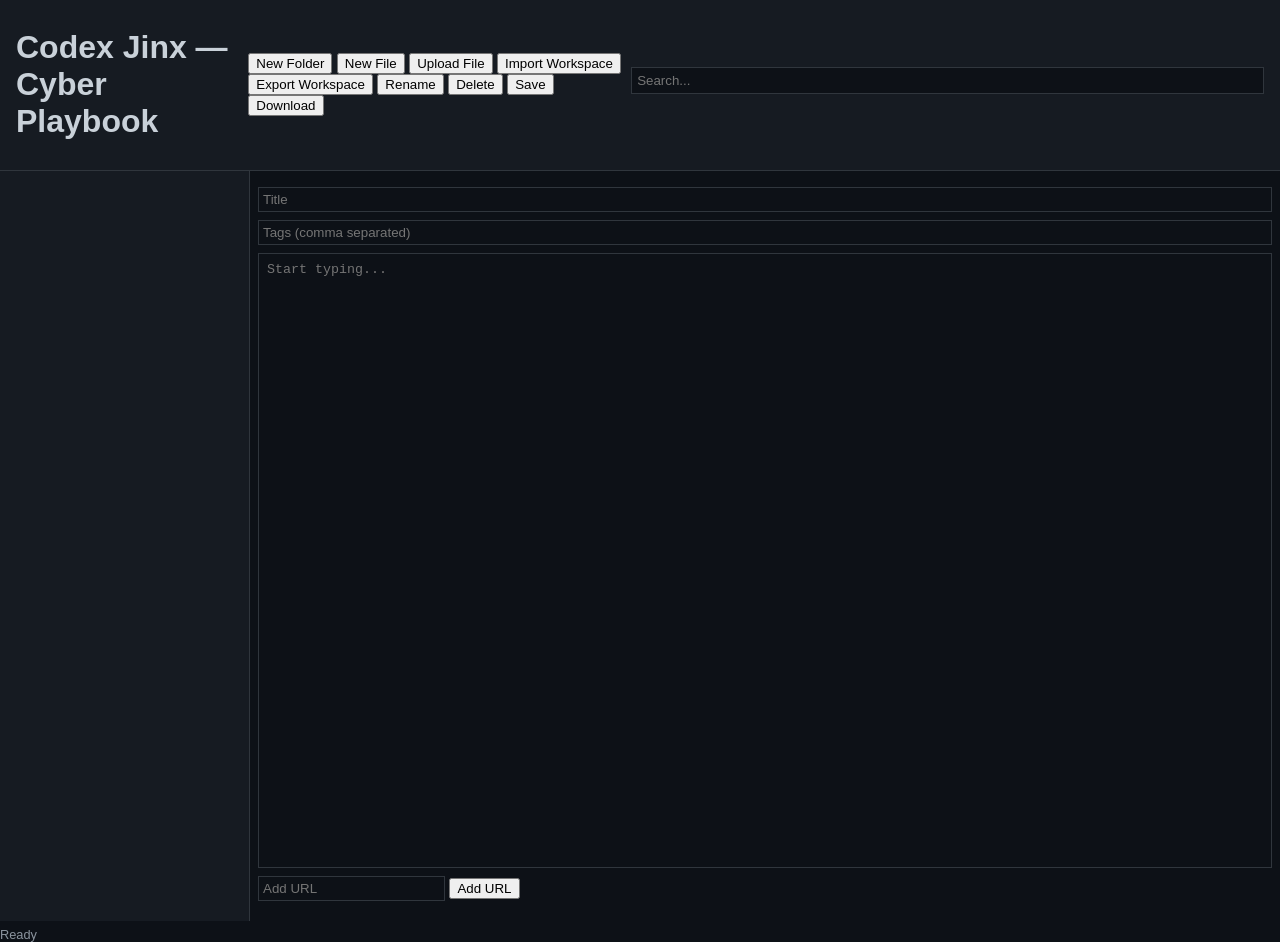
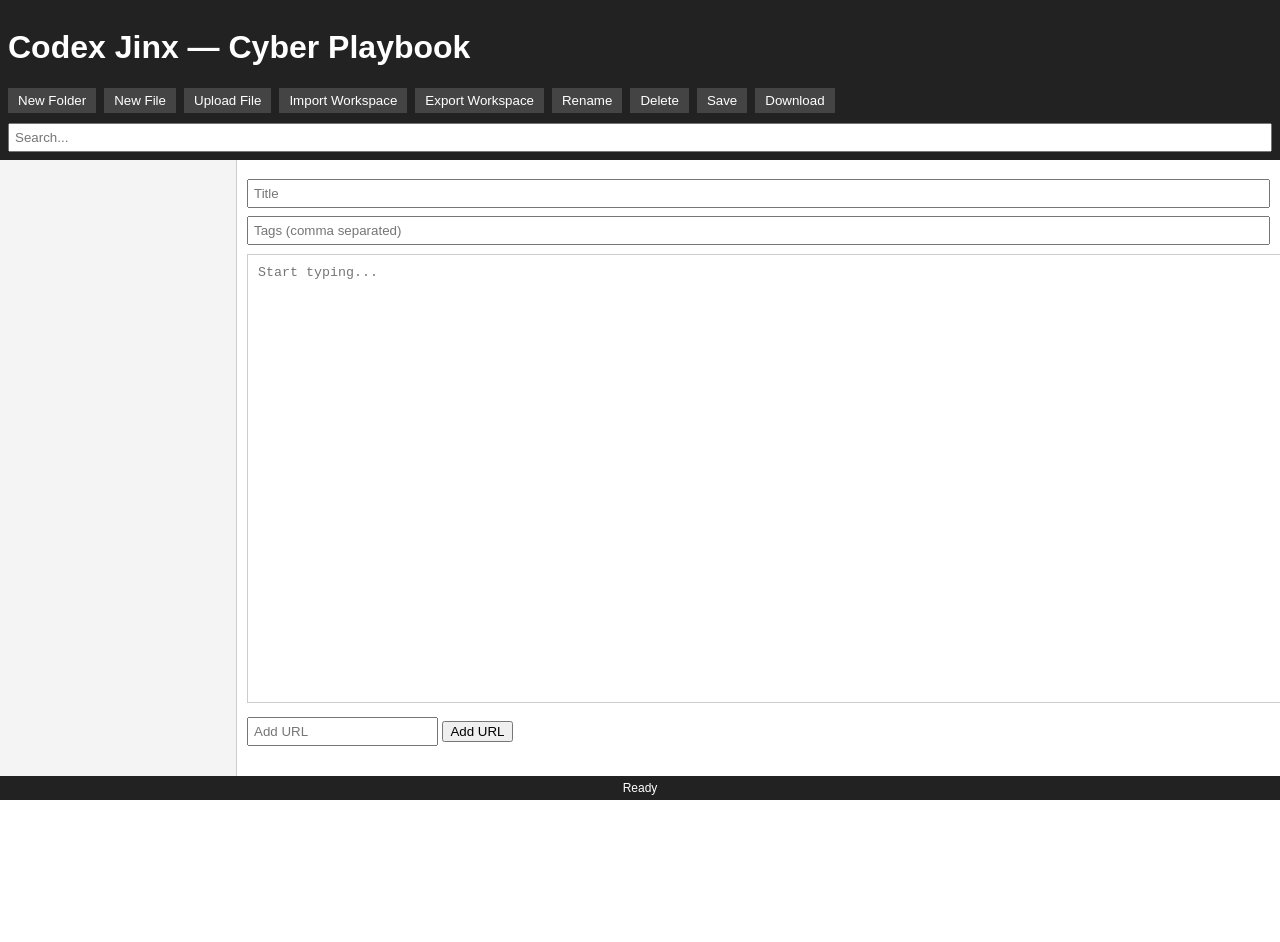
Before and after one commit to B-star51/codex-jinx, a plain HTML site: page index.html in a window 1280 px wide. After the commit the page ends 800 px from the top, so only its background shows below. Drawn offline with Linux system fonts and the light colour scheme.

Commit message:
Update style.css

```diff
--- a/style.css
+++ b/style.css
@@ -1,129 +1,120 @@
-* {
-  box-sizing: border-box;
-}
 body {
   margin: 0;
   font-family: Arial, sans-serif;
-  background: #0d1117;
-  color: #c9d1d9;
+  display: flex;
+  flex-direction: column;
+  height: 100vh;
 }
+
 header {
+  background: #222;
+  color: #fff;
+  padding: 8px;
   display: flex;
-  justify-content: space-between;
-  align-items: center;
-  padding: 8px 16px;
-  background: #161b22;
-  border-bottom: 1px solid #30363d;
+  flex-direction: column;
 }
-.logo {
-  font-weight: bold;
-  font-size: 1.2em;
+
+#toolbar {
+  display: flex;
+  flex-wrap: wrap;
+  gap: 8px;
+  margin-bottom: 5px;
 }
-.toolbar .btn {
-  background: #21262d;
-  color: #c9d1d9;
-  border: 1px solid #30363d;
+
+#toolbar button {
+  background: #444;
+  color: #fff;
+  border: none;
   padding: 5px 10px;
-  margin-left: 4px;
   cursor: pointer;
-  border-radius: 4px;
 }
-.toolbar .btn:hover {
-  background: #30363d;
+
+#toolbar button:hover {
+  background: #666;
 }
+
+#searchInput {
+  padding: 5px;
+  margin-top: 5px;
+}
+
 main {
   display: flex;
-  height: calc(100vh - 50px);
+  flex: 1;
+  overflow: hidden;
 }
+
 #sidebar {
-  width: 250px;
-  border-right: 1px solid #30363d;
-  background: #161b22;
+  width: 220px;
+  background: #f4f4f4;
+  border-right: 1px solid #ccc;
+  overflow-y: auto;
   padding: 8px;
-  overflow-y: auto;
 }
-#sidebar.drag-over {
-  background: #1f6feb33;
+
+#sidebar ul {
+  list-style: none;
+  padding-left: 0;
 }
-#searchInput {
-  width: 100%;
-  padding: 5px;
-  margin-bottom: 8px;
-  background: #0d1117;
-  border: 1px solid #30363d;
-  color: #c9d1d9;
-}
-#tree {
-  list-style: none;
-  padding: 0;
-  margin: 0;
-}
-#tree li {
+
+#sidebar li {
   padding: 4px;
   cursor: pointer;
-  display: flex;
-  align-items: center;
 }
-#tree li.active {
-  background: #1f6feb33;
+
+#sidebar li.active {
+  background: #ddd;
+  font-weight: bold;
 }
-.node-label {
-  flex: 1;
-  margin-left: 4px;
-}
-.node-actions button {
-  background: transparent;
-  color: #58a6ff;
-  border: none;
-  cursor: pointer;
-}
+
 #workspace {
   flex: 1;
   display: flex;
   flex-direction: column;
-  padding: 8px;
+  padding: 10px;
 }
+
 #currentPath {
-  font-size: 0.9em;
-  margin-bottom: 4px;
-  color: #8b949e;
+  font-weight: bold;
+  margin-bottom: 5px;
 }
+
 #titleInput, #tagsInput, #urlInput {
-  padding: 4px;
+  padding: 5px;
   margin: 4px 0;
-  background: #0d1117;
-  border: 1px solid #30363d;
-  color: #c9d1d9;
 }
+
 #editor {
   flex: 1;
-  padding: 8px;
-  margin: 4px 0;
+  width: 100%;
+  margin: 5px 0;
+  padding: 10px;
+  font-family: monospace;
+  border: 1px solid #ccc;
   resize: none;
-  background: #0d1117;
-  border: 1px solid #30363d;
-  color: #c9d1d9;
-  font-family: monospace;
 }
-.urls {
-  margin-top: 8px;
+
+#urlManager {
+  margin-top: 5px;
 }
-.urls .btn {
-  margin-left: 4px;
-}
-#urlList {
-  list-style: none;
-  padding: 0;
-  margin: 8px 0 0 0;
-}
+
 #urlList li {
   display: flex;
   justify-content: space-between;
   align-items: center;
-  padding: 2px 0;
+  background: #eee;
+  padding: 2px 5px;
+  margin: 2px 0;
 }
-#status {
-  margin-top: 6px;
-  font-size: 0.8em;
-  color: #8b949e;
+
+footer {
+  background: #222;
+  color: #fff;
+  padding: 5px;
+  text-align: center;
+  font-size: 12px;
 }
+
+.drag-over {
+  background: #d1ffd1 !important;
+}
```
